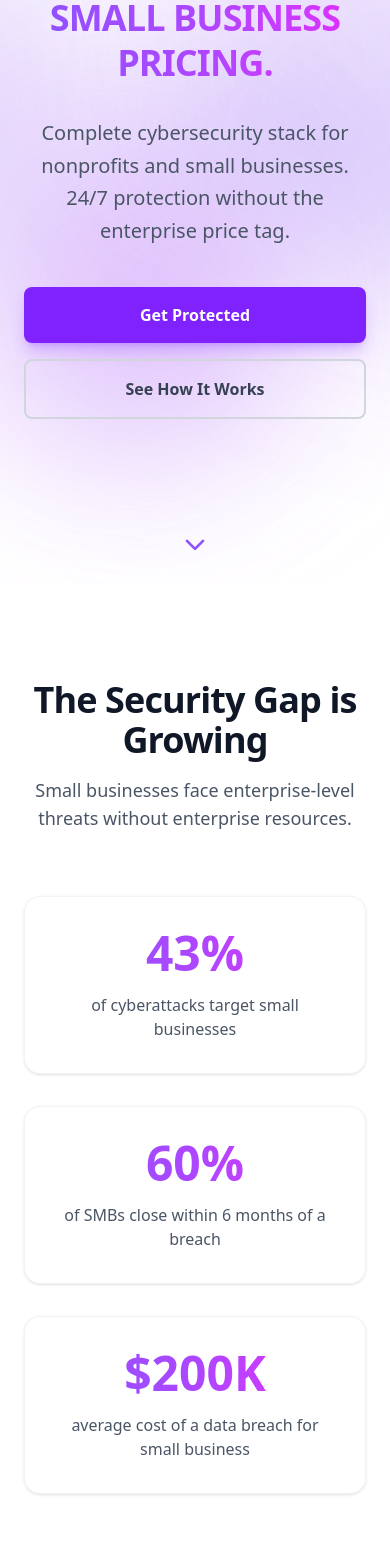
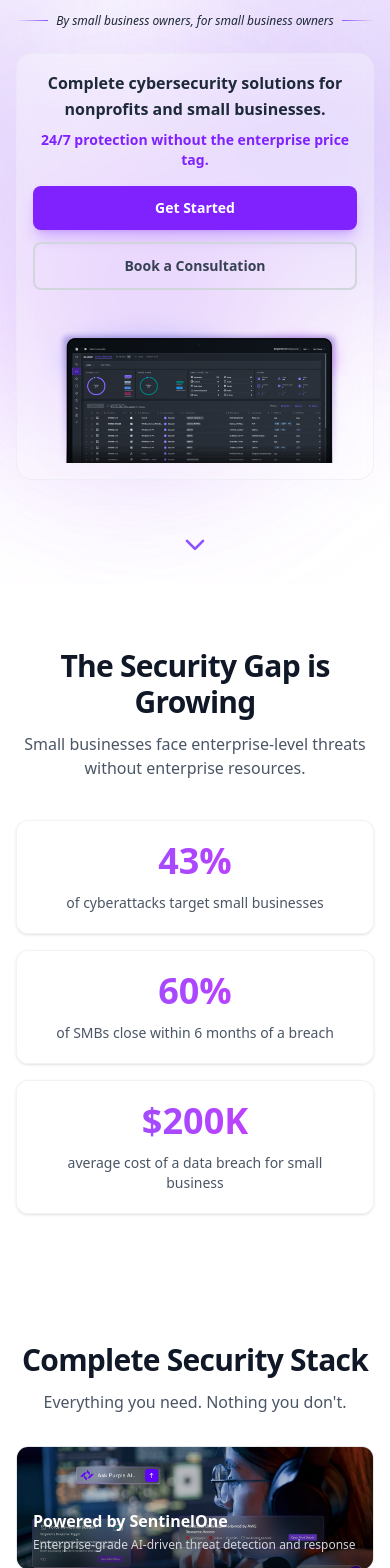
Before and after one commit to alejandro-garf/alchelogic-site, a Next.js app: page / in a window 390 px wide. Shown: the part 260-1828 px from the top of the page. Built offline with nearby package versions, Linux system fonts and the light colour scheme.

Commit message:
fixed auto sizing issue

```diff
--- a/src/app/globals.css
+++ b/src/app/globals.css
@@ -4,14 +4,35 @@
   --font-sans: var(--font-inter), -apple-system, BlinkMacSystemFont, "Segoe UI", Roboto, "Helvetica Neue", Arial, sans-serif;
 }
 
+* {
+  box-sizing: border-box;
+}
+
 html {
   scroll-behavior: smooth;
+  -webkit-text-size-adjust: 100%;
 }
 
 body {
   background: #FFFFFF;
   color: #1a1a2e;
   font-family: var(--font-sans);
+  overflow-x: hidden;
+  min-height: 100vh;
+}
+
+/* Responsive images */
+img {
+  max-width: 100%;
+  height: auto;
+}
+
+/* Better touch targets for mobile */
+@media (max-width: 768px) {
+  a, button {
+    min-height: 44px;
+    min-width: 44px;
+  }
 }
 
 /* Custom scrollbar */
--- a/src/app/layout.js
+++ b/src/app/layout.js
@@ -13,6 +13,12 @@ export const metadata = {
   description: "Complete cybersecurity stack for nonprofits and small businesses. 24/7 protection without the enterprise price tag.",
 };
 
+export const viewport = {
+  width: 'device-width',
+  initialScale: 1,
+  maximumScale: 5,
+};
+
 export default function RootLayout({ children }) {
   return (
     <html lang="en">
--- a/src/components/Features.jsx
+++ b/src/components/Features.jsx
@@ -44,8 +44,8 @@ export default function Features() {
   const { isDark } = useTheme();
 
   return (
-    <section className="py-24">
-      <div className="max-w-7xl mx-auto px-6">
+    <section className="py-16 sm:py-24">
+      <div className="max-w-7xl mx-auto px-4 sm:px-6">
         {features.map((feature, index) => (
           <motion.div
             key={index}
@@ -53,7 +53,7 @@ export default function Features() {
             whileInView={{ opacity: 1, y: 0 }}
             viewport={{ once: true }}
             transition={{ duration: 0.6 }}
-            className={`grid grid-cols-1 lg:grid-cols-2 gap-12 items-center py-24 ${
+            className={`grid grid-cols-1 lg:grid-cols-2 gap-8 sm:gap-12 items-center py-12 sm:py-24 ${
               index !== features.length - 1
                 ? isDark
                   ? 'border-b border-gray-700/50'
--- a/src/components/Hero.jsx
+++ b/src/components/Hero.jsx
@@ -8,14 +8,14 @@ export default function Hero() {
   const { isDark } = useTheme();
 
   return (
-    <section className="min-h-screen flex items-center justify-center relative overflow-hidden">
+    <section className="min-h-screen flex items-center justify-center relative overflow-hidden pt-20 pb-10 md:pt-0 md:pb-0">
       {/* Content */}
-      <div className="relative z-10 text-center max-w-5xl mx-auto px-6">
+      <div className="relative z-10 text-center w-full max-w-5xl mx-auto px-4 sm:px-6">
         <motion.h1
           initial={{ opacity: 0, y: 20 }}
           animate={{ opacity: 1, y: 0 }}
           transition={{ duration: 0.6 }}
-          className={`text-4xl md:text-6xl lg:text-7xl font-bold leading-tight tracking-tight ${
+          className={`text-3xl sm:text-4xl md:text-6xl lg:text-7xl font-bold leading-tight tracking-tight ${
             isDark ? 'text-white' : 'text-gray-900'
           }`}
         >
@@ -26,44 +26,80 @@ export default function Hero() {
           initial={{ opacity: 0, y: 20 }}
           animate={{ opacity: 1, y: 0 }}
           transition={{ duration: 0.6, delay: 0.1 }}
-          className="text-4xl md:text-6xl lg:text-7xl font-bold leading-tight tracking-tight bg-gradient-to-r from-violet-500 via-purple-500 to-fuchsia-500 bg-clip-text text-transparent"
+          className="text-3xl sm:text-4xl md:text-6xl lg:text-7xl font-bold leading-tight tracking-tight bg-gradient-to-r from-violet-500 via-purple-500 to-fuchsia-500 bg-clip-text text-transparent"
         >
           SMALL BUSINESS PRICING.
         </motion.h1>
 
-        <motion.p
+        <motion.div
           initial={{ opacity: 0, y: 20 }}
           animate={{ opacity: 1, y: 0 }}
-          transition={{ duration: 0.6, delay: 0.2 }}
-          className={`text-xl md:text-2xl mt-8 max-w-2xl mx-auto leading-relaxed ${
-            isDark ? 'text-gray-300' : 'text-gray-600'
-          }`}
+          transition={{ duration: 0.6, delay: 0.15 }}
+          className="flex items-center justify-center gap-2 sm:gap-3 mt-4 sm:mt-6"
         >
-          Complete cybersecurity stack for nonprofits and small businesses. 24/7 protection without the enterprise price tag.
-        </motion.p>
+          <div className="h-px w-8 sm:w-12 bg-gradient-to-r from-transparent to-violet-500" />
+          <p className={`text-xs sm:text-sm md:text-base font-medium italic text-center ${
+            isDark ? 'text-white' : 'text-gray-800'
+          }`}>
+            By small business owners, for small business owners
+          </p>
+          <div className="h-px w-8 sm:w-12 bg-gradient-to-l from-transparent to-violet-500" />
+        </motion.div>
 
         <motion.div
           initial={{ opacity: 0, y: 20 }}
           animate={{ opacity: 1, y: 0 }}
-          transition={{ duration: 0.6, delay: 0.3 }}
-          className="flex flex-col sm:flex-row gap-4 justify-center mt-10"
+          transition={{ duration: 0.6, delay: 0.25 }}
+          className={`mt-6 sm:mt-10 w-full max-w-4xl mx-auto rounded-2xl p-4 sm:p-6 md:p-8 backdrop-blur-sm border ${
+            isDark
+              ? 'bg-gray-800/30 border-gray-700/50'
+              : 'bg-white/30 border-gray-200/50'
+          }`}
         >
+          <div className="grid grid-cols-1 md:grid-cols-2 gap-4 sm:gap-6 items-center">
+            {/* Image on the left */}
+            <div className="flex items-center justify-center order-2 md:order-1">
+              <img
+                src="/images/fullsolution.png"
+                alt="Full Security Solution"
+                className="w-full max-w-[280px] sm:max-w-sm md:max-w-md h-auto object-contain"
+              />
+            </div>
+
+            {/* Content on the right */}
+            <div className="text-center md:text-left order-1 md:order-2">
+              <p className={`text-base sm:text-lg md:text-xl font-semibold leading-relaxed ${
+                isDark ? 'text-gray-100' : 'text-gray-800'
+              }`}>
+                Complete cybersecurity solutions for nonprofits and small businesses.
+              </p>
+              <p className={`text-sm sm:text-base md:text-lg font-semibold mt-2 ${
+                isDark ? 'text-violet-400' : 'text-violet-600'
+              }`}>
+                24/7 protection without the enterprise price tag.
+              </p>
+
+              {/* Buttons */}
+              <div className="flex flex-col sm:flex-row gap-3 mt-4 sm:mt-6 justify-center md:justify-start">
                 <a
                   href="#contact"
-            className="bg-violet-600 hover:bg-violet-700 text-white px-8 py-4 rounded-lg font-semibold transition-all duration-300 shadow-lg shadow-violet-600/25"
+                  className="bg-violet-600 hover:bg-violet-700 hover:scale-110 text-white px-5 sm:px-6 py-3 rounded-lg font-semibold transition-all duration-300 shadow-lg shadow-violet-600/25 text-center text-sm sm:text-base"
                 >
-            Get Protected
+                  Get Started
                 </a>
                 <a
-            href="#services"
-            className={`border-2 px-8 py-4 rounded-lg font-semibold transition-all duration-300 ${
+                  href="#contact"
+                  className={`border-2 px-5 sm:px-6 py-3 rounded-lg font-semibold transition-all duration-300 text-center hover:scale-110 text-sm sm:text-base ${
                     isDark
                       ? 'border-gray-600 hover:border-violet-500 text-gray-300 hover:text-violet-400'
                       : 'border-gray-300 hover:border-violet-600 text-gray-700 hover:text-violet-600'
                   }`}
                 >
-            See How It Works
+                  Book a Consultation
                 </a>
+              </div>
+            </div>
+          </div>
         </motion.div>
       </div>
 
--- a/src/components/Services.jsx
+++ b/src/components/Services.jsx
@@ -59,8 +59,8 @@ export default function Services() {
   const { isDark } = useTheme();
 
   return (
-    <section id="services" className="py-24">
-      <div className="max-w-7xl mx-auto px-6">
+    <section id="services" className="py-16 sm:py-24">
+      <div className="max-w-7xl mx-auto px-4 sm:px-6">
         <motion.div
           initial={{ opacity: 0, y: 20 }}
           whileInView={{ opacity: 1, y: 0 }}
@@ -69,13 +69,13 @@ export default function Services() {
           className="text-center"
         >
           <h2
-            className={`text-4xl md:text-5xl font-bold tracking-tight ${
+            className={`text-3xl sm:text-4xl md:text-5xl font-bold tracking-tight ${
               isDark ? 'text-white' : 'text-gray-900'
             }`}
           >
             Complete Security Stack
           </h2>
-          <p className={`mt-4 text-lg md:text-xl ${isDark ? 'text-gray-300' : 'text-gray-600'}`}>
+          <p className={`mt-3 sm:mt-4 text-base sm:text-lg md:text-xl ${isDark ? 'text-gray-300' : 'text-gray-600'}`}>
             Everything you need. Nothing you don't.
           </p>
         </motion.div>
@@ -86,23 +86,23 @@ export default function Services() {
           whileInView={{ opacity: 1, y: 0 }}
           viewport={{ once: true }}
           transition={{ duration: 0.6, delay: 0.2 }}
-          className="mt-12 mb-16"
+          className="mt-8 sm:mt-12 mb-12 sm:mb-16"
         >
-          <div className={`relative rounded-2xl overflow-hidden border ${
+          <div className={`relative rounded-xl sm:rounded-2xl overflow-hidden border ${
             isDark ? 'border-gray-700/50' : 'border-gray-200'
           }`}>
             <img
               src="/images/sentinaloneuser.png"
               alt="SentinelOne Security Platform Dashboard"
-              className="w-full h-auto max-h-[400px] object-cover object-center"
+              className="w-full h-auto max-h-[250px] sm:max-h-[350px] md:max-h-[400px] object-cover object-center"
             />
             {/* Gradient overlay for text readability */}
             <div className="absolute inset-0 bg-gradient-to-t from-black/60 via-transparent to-transparent" />
-            <div className="absolute bottom-0 left-0 right-0 p-6">
-              <p className="text-white font-semibold text-lg">
+            <div className="absolute bottom-0 left-0 right-0 p-4 sm:p-6">
+              <p className="text-white font-semibold text-base sm:text-lg">
                 Powered by SentinelOne
               </p>
-              <p className="text-gray-300 text-sm mt-1">
+              <p className="text-gray-300 text-xs sm:text-sm mt-1">
                 Enterprise-grade AI-driven threat detection and response
               </p>
             </div>
@@ -114,7 +114,7 @@ export default function Services() {
           initial="hidden"
           whileInView="show"
           viewport={{ once: true }}
-          className="grid grid-cols-1 md:grid-cols-2 lg:grid-cols-3 gap-6"
+          className="grid grid-cols-1 sm:grid-cols-2 lg:grid-cols-3 gap-4 sm:gap-6"
         >
           {services.map((service, index) => {
             const Icon = service.icon;
@@ -122,21 +122,21 @@ export default function Services() {
               <motion.div
                 key={index}
                 variants={item}
-                className={`group relative overflow-hidden rounded-2xl border backdrop-blur-sm p-8 transition-all duration-500 hover:-translate-y-1 hover:shadow-lg ${
+                className={`group relative overflow-hidden rounded-xl sm:rounded-2xl border backdrop-blur-sm p-5 sm:p-8 transition-all duration-500 hover:-translate-y-1 hover:scale-105 hover:shadow-lg ${
                   isDark
                     ? 'bg-gray-800/30 border-gray-700/50 hover:border-violet-500/50'
                     : 'bg-white/50 border-gray-200/50 hover:border-violet-300'
                 }`}
               >
-                <Icon className="w-12 h-12 text-violet-500 mb-6" />
+                <Icon className="w-10 h-10 sm:w-12 sm:h-12 text-violet-500 mb-4 sm:mb-6" />
                 <h3
-                  className={`text-xl font-bold mb-3 ${
+                  className={`text-lg sm:text-xl font-bold mb-2 sm:mb-3 ${
                     isDark ? 'text-white' : 'text-gray-900'
                   }`}
                 >
                   {service.title}
                 </h3>
-                <p className={`leading-relaxed ${isDark ? 'text-gray-300' : 'text-gray-600'}`}>
+                <p className={`text-sm sm:text-base leading-relaxed ${isDark ? 'text-gray-300' : 'text-gray-600'}`}>
                   {service.description}
                 </p>
                 {/* Hover gradient line */}
--- a/src/components/Stats.jsx
+++ b/src/components/Stats.jsx
@@ -35,8 +35,8 @@ export default function Stats() {
   const { isDark } = useTheme();
 
   return (
-    <section className="py-24">
-      <div className="max-w-5xl mx-auto px-6">
+    <section className="py-16 sm:py-24">
+      <div className="max-w-5xl mx-auto px-4 sm:px-6">
         <motion.div
           initial={{ opacity: 0, y: 20 }}
           whileInView={{ opacity: 1, y: 0 }}
@@ -45,14 +45,14 @@ export default function Stats() {
           className="text-center"
         >
           <h2
-            className={`text-4xl md:text-5xl font-bold tracking-tight ${
+            className={`text-3xl sm:text-4xl md:text-5xl font-bold tracking-tight ${
               isDark ? 'text-white' : 'text-gray-900'
             }`}
           >
             The Security Gap is Growing
           </h2>
           <p
-            className={`mt-4 text-lg md:text-xl ${
+            className={`mt-3 sm:mt-4 text-base sm:text-lg md:text-xl ${
               isDark ? 'text-gray-300' : 'text-gray-600'
             }`}
           >
@@ -65,22 +65,22 @@ export default function Stats() {
           initial="hidden"
           whileInView="show"
           viewport={{ once: true }}
-          className="grid grid-cols-1 md:grid-cols-3 gap-8 mt-16"
+          className="grid grid-cols-1 sm:grid-cols-3 gap-4 sm:gap-6 md:gap-8 mt-10 sm:mt-16"
         >
           {stats.map((stat, index) => (
             <motion.div
               key={index}
               variants={item}
-              className={`text-center p-8 rounded-2xl backdrop-blur-sm border ${
+              className={`text-center p-5 sm:p-8 rounded-xl sm:rounded-2xl backdrop-blur-sm border ${
                 isDark
                   ? 'bg-gray-800/30 border-gray-700/50'
                   : 'bg-white/50 border-gray-200/50 shadow-sm'
               }`}
             >
-              <div className="text-5xl md:text-6xl font-bold bg-gradient-to-r from-violet-500 via-purple-500 to-fuchsia-500 bg-clip-text text-transparent">
+              <div className="text-4xl sm:text-5xl md:text-6xl font-bold bg-gradient-to-r from-violet-500 via-purple-500 to-fuchsia-500 bg-clip-text text-transparent">
                 {stat.value}
               </div>
-              <p className={`mt-4 ${isDark ? 'text-gray-300' : 'text-gray-600'}`}>
+              <p className={`mt-3 sm:mt-4 text-sm sm:text-base ${isDark ? 'text-gray-300' : 'text-gray-600'}`}>
                 {stat.description}
               </p>
             </motion.div>
--- a/src/components/Testimonials.jsx
+++ b/src/components/Testimonials.jsx
@@ -8,8 +8,8 @@ export default function Testimonials() {
   const { isDark } = useTheme();
 
   return (
-    <section className="py-24">
-      <div className="max-w-4xl mx-auto px-6">
+    <section className="py-16 sm:py-24">
+      <div className="max-w-4xl mx-auto px-4 sm:px-6">
         <motion.div
           initial={{ opacity: 0, y: 20 }}
           whileInView={{ opacity: 1, y: 0 }}
@@ -31,7 +31,7 @@ export default function Testimonials() {
           transition={{ duration: 0.6, delay: 0.2 }}
           className="mt-16"
         >
-          <div className={`relative rounded-2xl p-8 md:p-12 border shadow-sm ${
+          <div className={`relative rounded-2xl p-6 sm:p-8 md:p-12 border shadow-sm transition-all duration-300 hover:scale-105 ${
             isDark
               ? 'bg-gray-800/50 border-gray-700/50 backdrop-blur-sm'
               : 'bg-white border-gray-200'
--- a/src/components/TrustBar.jsx
+++ b/src/components/TrustBar.jsx
@@ -1,3 +1,7 @@
+'use client';
+
+import { useTheme } from '@/context/ThemeContext';
+
 const partners = [
   { name: 'SentinelOne' },
   { name: 'StellarCyber' },
@@ -6,17 +10,25 @@ const partners = [
 ];
 
 export default function TrustBar() {
+  const { isDark } = useTheme();
+
   return (
-    <section className="relative z-10 py-16 px-4 border-t border-b border-gray-800/50">
+    <section className={`relative z-10 py-12 sm:py-16 px-4 border-t border-b ${
+      isDark ? 'border-gray-800/50' : 'border-gray-200/50'
+    }`}>
       <div className="max-w-5xl mx-auto">
-        <p className="text-sm uppercase tracking-wider text-gray-500 text-center mb-8">
+        <p className={`text-xs sm:text-sm uppercase tracking-wider text-center mb-6 sm:mb-8 ${
+          isDark ? 'text-gray-500' : 'text-gray-500'
+        }`}>
           Powered By Industry Leaders
         </p>
-        <div className="flex flex-wrap justify-center items-center gap-8 md:gap-12">
+        <div className="flex flex-wrap justify-center items-center gap-6 sm:gap-8 md:gap-12">
           {partners.map((partner, index) => (
             <div
               key={index}
-              className="text-gray-500 opacity-50 hover:opacity-100 transition-opacity duration-300 text-lg md:text-xl font-semibold tracking-wide"
+              className={`opacity-50 hover:opacity-100 transition-all duration-300 text-base sm:text-lg md:text-xl font-semibold tracking-wide hover:scale-110 ${
+                isDark ? 'text-gray-500' : 'text-gray-600'
+              }`}
             >
               {partner.name}
             </div>
```
Also changed, not shown: src/components/Contact.jsx (+40 -11 lines), src/components/Footer.jsx (+15 -15 lines), src/components/Navbar.jsx (+9 -9 lines), src/components/Pricing.jsx (+9 -9 lines), public/images/fullsolution.png (added). Lines whose indentation alone changed are shown as unchanged.
